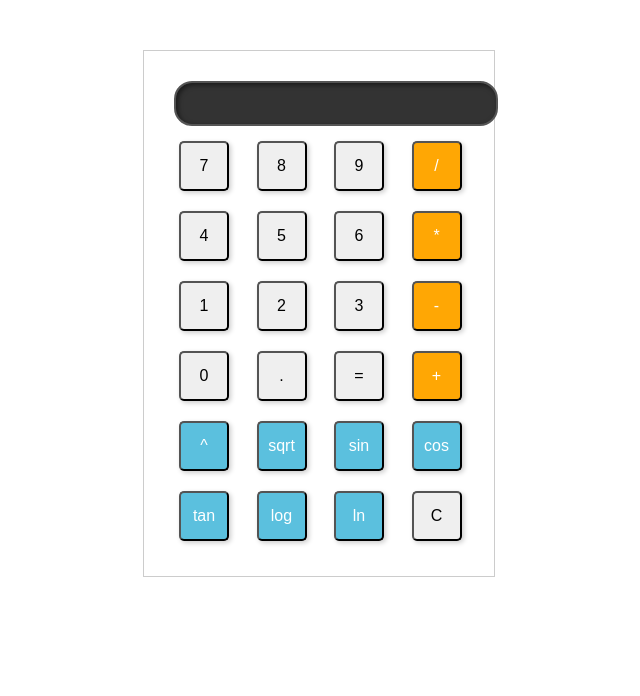
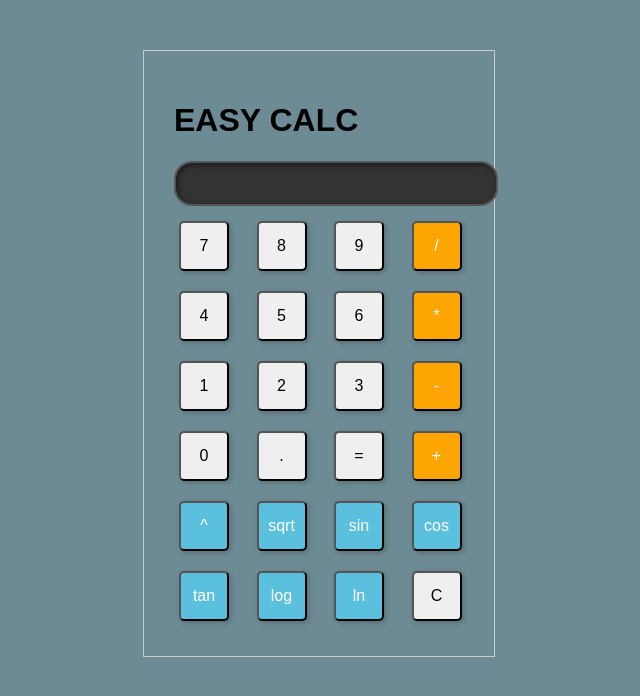
Before and after one commit to Brandinho12/E.Calculator, a plain HTML site: page index.html in a window 1280 px wide. Shown: the whole page, without its empty margins (321-961 px from the left). Drawn offline with Linux system fonts and the light colour scheme.

Commit message:
#Adding a brand name #changing the background color to something cool

```diff
--- a/Calc.css
+++ b/Calc.css
@@ -60,3 +60,7 @@
     border: 2px solid #555; /* Beveled border for a 3D effect */
     box-shadow: inset 2px 2px 5px rgba(0, 0, 0, 0.5); /* Inner shadow for depth */
   }
+  body{
+    background-color:#6d8b94;
+    font-family: 'Robot',sans-serif;
+  }
--- a/index.html
+++ b/index.html
@@ -6,6 +6,7 @@
 </head>
 <body>
   <div class="calculator">
+    <h1 >EASY CALC</h1>
     <input type="text" id="display" class="display-screen" readonly>
     <div class="buttons">
       <button>7</button> <button>8</button> <button>9</button> <button>/</button>
```
